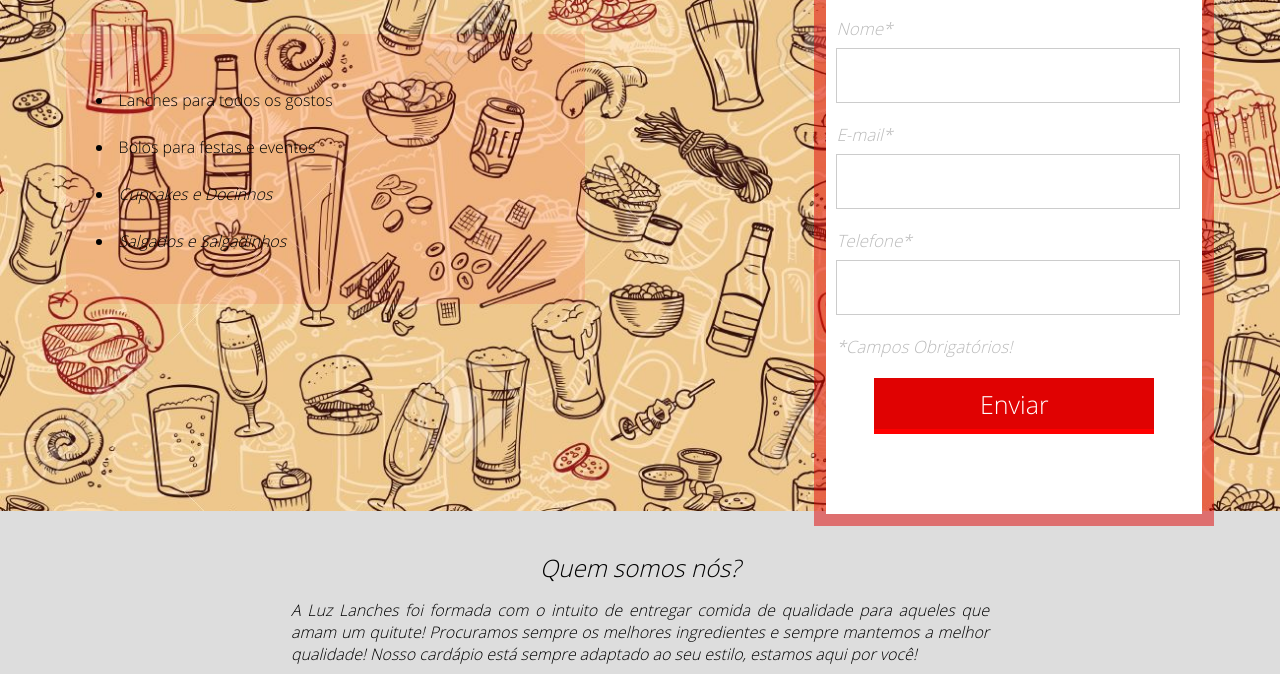
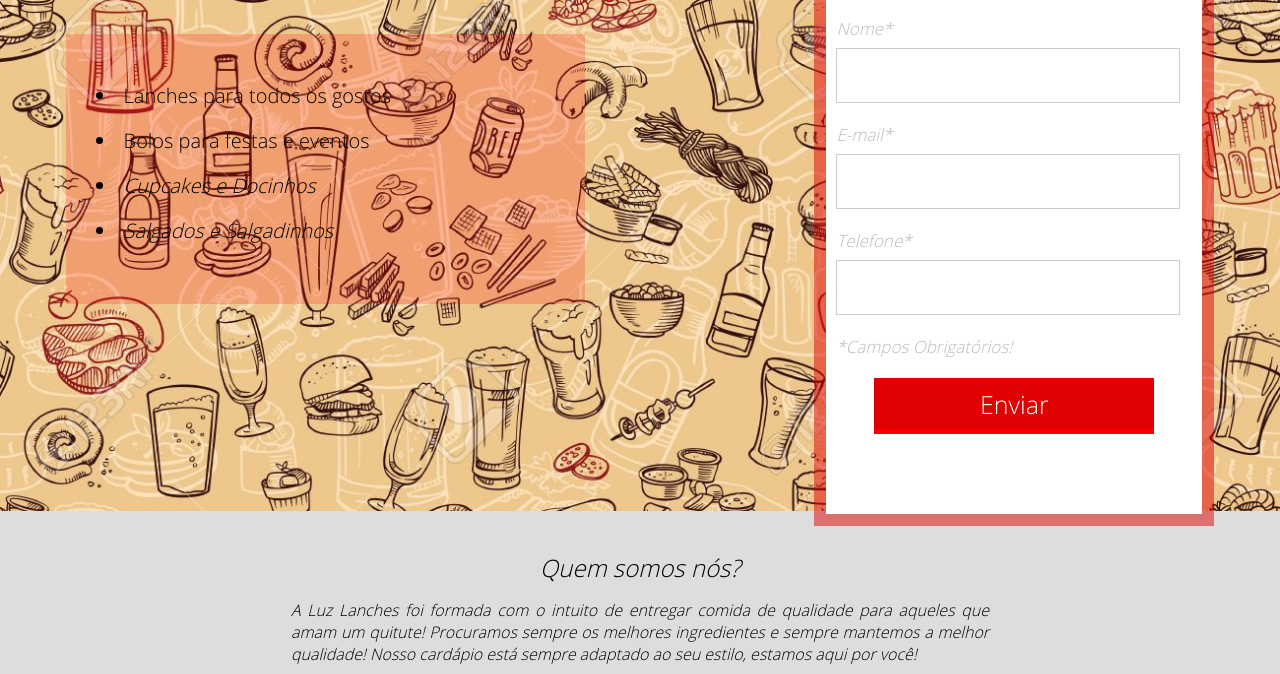
Before and after one commit to brunofernandes23/Landing-Page-Luz-Lanches, a plain HTML site: page index.html in a window 1280 px wide. Shown: the part 126-800 px from the top of the page. Drawn offline with Linux system fonts and the light colour scheme.

Commit message:
Update style.css

```diff
--- a/css/style.css
+++ b/css/style.css
@@ -122,7 +122,7 @@
     float: left;
     width: 519px;
     height: 270px;
-    background-color: rgba(255,0,0,0.1);
+    background-color: rgba(255,0,0,0.2);
 }
 
 .container-list ul{
@@ -130,7 +130,8 @@
 }
 
 .container-list ul li{
-    margin-top: 25px;
+    margin-top: 18px;
+    font-size: 20px;
     color: black;
 }
 
```
